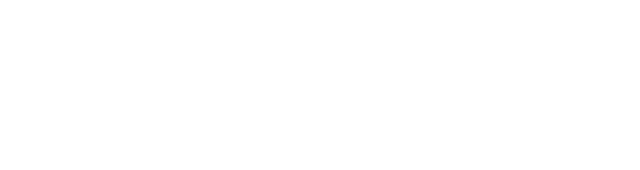
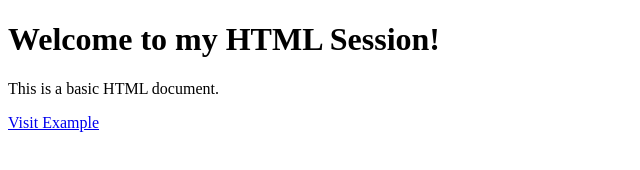
Before and after one commit to AntoineFachez/spiced-bootcamp, a plain HTML site: page index.html in a window 1280 px wide. Shown: the whole page, without its empty margins (0-640 px from the left). Drawn offline with Linux system fonts and the light colour scheme.

Commit message:
add header

```diff
--- a/index.html
+++ b/index.html
@@ -8,5 +8,8 @@
   </head>
   <body>
     <!-- Is where we are gfoing to code. -->
+    <h1>Welcome to my HTML Session!</h1>
+    <p>This is a basic HTML document.</p>
+    <a href="https://www.example.com">Visit Example</a>
   </body>
 </html>
```
